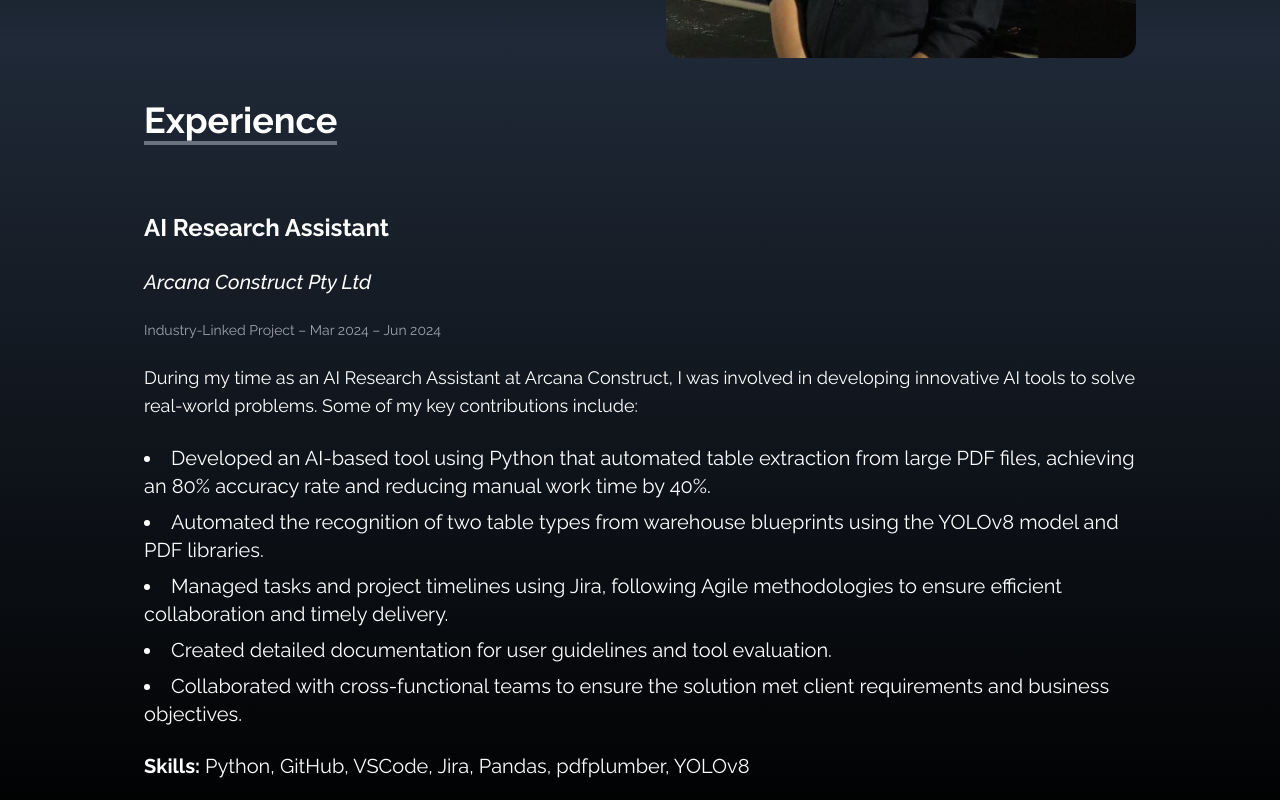
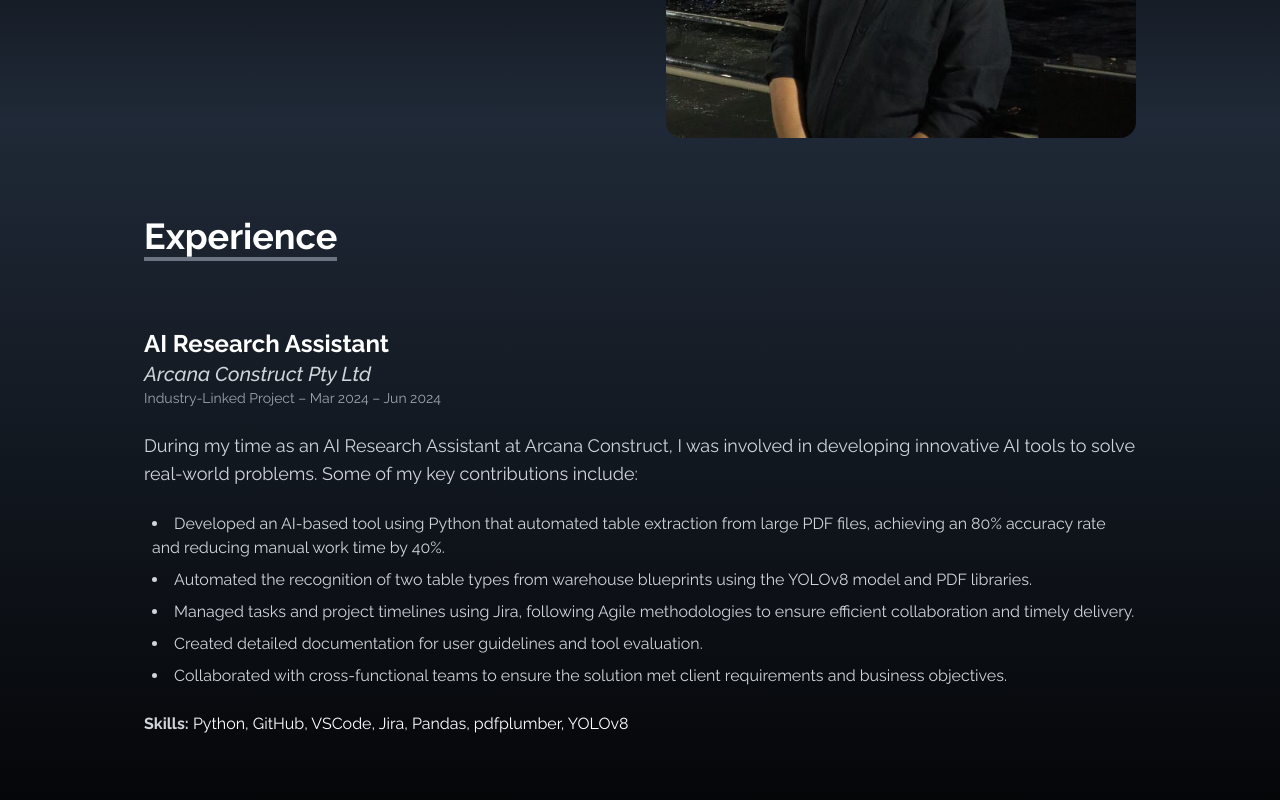
Before and after one commit to andrewhuynh561/portfolio-project, a React (Create React App) app: page / in a window 1280 px wide. Shown: the part 760-1560 px from the top of the page. Built offline with nearby package versions, Linux system fonts and the light colour scheme.

Commit message:
updated reponsiveness

```diff
--- a/src/App.js
+++ b/src/App.js
@@ -8,12 +8,11 @@
 import Education from './components/Education';
 import Contact from './components/Contact';
 
-
-
 function App() {
   return (
-    <div >
+    <div className="min-h-screen bg-black">
       <NavBar/>
+      <div className="pt-16 md:pt-20">
         <SocialLinks/>
         <About/>
         <Experience/>
@@ -21,7 +20,7 @@
         <Skills/>
         <Education/>
         <Contact/>
-
+      </div>
     </div>
   );
 }
--- a/src/components/Experience.jsx
+++ b/src/components/Experience.jsx
@@ -4,49 +4,49 @@
   return (
     <div
       name="experience"
-      className="w-full h-screen bg-gradient-to-b from-gray-800 to-black text-white"
+      className="w-full min-h-screen bg-gradient-to-b from-gray-800 to-black text-white py-16 md:py-20"
     >
-      <div className="max-w-screen-lg p-4 mx-auto flex flex-col justify-center w-full h-full">
+      <div className="max-w-screen-lg p-4 mx-auto flex flex-col justify-center w-full">
         <div className="pb-8">
-          <p className="text-4xl font-bold inline border-b-4 border-gray-500">
+          <p className="text-3xl md:text-4xl font-bold inline border-b-4 border-gray-500">
             Experience
           </p>
         </div>
 
-        <div className="text-xl mt-10 space-y-6">
-          <p className="text-2xl font-semibold">AI Research Assistant</p>
-          <p className="italic">Arcana Construct Pty Ltd</p>
-          <p className="text-sm text-gray-400">Industry-Linked Project – Mar 2024 – Jun 2024</p>
+        <div className="text-base md:text-xl mt-6 md:mt-10 space-y-4 md:space-y-6">
+          <div>
+            <p className="text-xl md:text-2xl font-semibold">AI Research Assistant</p>
+            <p className="italic text-gray-300">Arcana Construct Pty Ltd</p>
+            <p className="text-sm text-gray-400">Industry-Linked Project – Mar 2024 – Jun 2024</p>
+          </div>
 
-          <p className="text-lg">
+          <p className="text-base md:text-lg text-gray-300">
             During my time as an AI Research Assistant at Arcana Construct, I was
             involved in developing innovative AI tools to solve real-world
             problems. Some of my key contributions include:
           </p>
 
-          <ul className="list-disc list-inside space-y-2">
-            <li>
-            Developed an AI-based tool using Python that automated table extraction from large PDF files, achieving an 80% accuracy rate and reducing manual work time by 40%.
+          <ul className="list-disc list-inside space-y-2 text-sm md:text-base text-gray-300">
+            <li className="ml-2">
+              Developed an AI-based tool using Python that automated table extraction from large PDF files, achieving an 80% accuracy rate and reducing manual work time by 40%.
             </li>
-            <li>
-            Automated the recognition of two table types from warehouse blueprints using the YOLOv8 model and PDF libraries.
+            <li className="ml-2">
+              Automated the recognition of two table types from warehouse blueprints using the YOLOv8 model and PDF libraries.
             </li>
-            <li>
-            Managed tasks and project timelines using Jira, following Agile methodologies to ensure efficient collaboration and timely delivery.
+            <li className="ml-2">
+              Managed tasks and project timelines using Jira, following Agile methodologies to ensure efficient collaboration and timely delivery.
             </li>
-            <li>
-              Created detailed documentation for user guidelines and tool
-              evaluation.
+            <li className="ml-2">
+              Created detailed documentation for user guidelines and tool evaluation.
             </li>
-            <li>
-              Collaborated with cross-functional teams to ensure the solution
-              met client requirements and business objectives.
+            <li className="ml-2">
+              Collaborated with cross-functional teams to ensure the solution met client requirements and business objectives.
             </li>
           </ul>
-          <p className="mt-4">
-            <strong>Skills:</strong> Python, GitHub, VSCode, Jira, Pandas, pdfplumber, YOLOv8
+
+          <p className="mt-4 text-sm md:text-base">
+            <strong className="text-gray-300">Skills:</strong> Python, GitHub, VSCode, Jira, Pandas, pdfplumber, YOLOv8
           </p>
-
         </div>
       </div>
     </div>
--- a/src/components/NavBar.jsx
+++ b/src/components/NavBar.jsx
@@ -1,10 +1,6 @@
 import React, { useState } from 'react';
 import {FaBars,FaTimes} from 'react-icons/fa';
 import {Link} from 'react-scroll'
-
-
-
-
 
 const NavBar = () => {
     const[nav,setNav]=useState(false);
@@ -36,15 +32,15 @@
         },
     ];
   return (
-    <div className='flex justify-between items-center w-full h-20 text-white fixed bg-black px-4 '>
+    <div className='flex justify-between items-center w-full h-16 md:h-20 text-white fixed bg-black px-4 z-50'>
       <div>
-        <h1 className='text-5xl ml-2 mt-2 '>Andrew Huynh</h1>
+        <h1 className='text-2xl md:text-4xl font-bold'>Andrew Huynh</h1>
       </div>
         <ul className='hidden md:flex items-center'>
             { links.map(({id,link}) => (
-                <li key={id} className='px-4 capitalize cursor-pointer font-medium text-gray-500 hover:scale-105 duration-200 '>
-                    <Link to={link} smooth duration={500} >{link}</Link>
-                    </li>
+                <li key={id} className='px-4 capitalize cursor-pointer font-medium text-gray-500 hover:scale-105 duration-200'>
+                    <Link to={link} smooth duration={500}>{link}</Link>
+                </li>
             ))}
         </ul>
 
@@ -55,15 +51,15 @@
         {nav && (
             <ul className="flex flex-col
             justify-center items-center
-            absolute top-0 left-0 w-full
-            h-screen bg-gradient-to-b from-black to-gray-800 text-gray-500">
+            absolute top-16 left-0 w-full
+            h-[calc(100vh-4rem)] bg-gradient-to-b from-black to-gray-800 text-gray-500">
 
                 { links.map(({id,link}) => (
-                    <li key={id} className='px-4 capitalize cursor-pointer py-6 '>
+                    <li key={id} className='px-4 capitalize cursor-pointer py-4 text-lg'>
                        <Link
                        onClick={() => setNav(!nav)}
-                       to={link} smooth duration={500} >{link}</Link>
-                        </li>
+                       to={link} smooth duration={500}>{link}</Link>
+                    </li>
                 ))}
 
             </ul>
--- a/src/components/Projects.jsx
+++ b/src/components/Projects.jsx
@@ -84,17 +84,17 @@
     >
       <div className="max-w-screen-lg p-4 mx-auto flex flex-col justify-center w-full h-full">
         <div className="pb-8">
-          <p className="text-4xl font-bold inline border-b-4 border-gray-500">
+          <p className="text-3xl md:text-4xl font-bold inline border-b-4 border-gray-500">
             Projects
           </p>
           <p className="py-6">Click on the project to view more details.</p>
         </div>
 
-        <div className="grid sm:grid-cols-2 md:grid-cols-3 gap-8 px-12 sm:px-0">
+        <div className="grid grid-cols-1 sm:grid-cols-2 lg:grid-cols-3 gap-4 md:gap-8 px-4 sm:px-0">
           {portfolios.map((project) => (
             <div
               key={project.id}
-              className="shadow-md shadow-gray-600 rounded-lg overflow-hidden cursor-pointer"
+              className="shadow-md shadow-gray-600 rounded-lg overflow-hidden cursor-pointer hover:shadow-xl transition-shadow duration-300"
               onClick={() => openModal(project)}
             >
               <img
@@ -103,8 +103,8 @@
                 className="rounded-t-lg duration-200 hover:scale-105 w-full h-48 object-cover"
               />
               <div className="p-4">
-                <h3 className="text-xl font-bold">{project.title}</h3>
-                <p className="text-sm text-gray-400 mt-2">{project.description}</p>
+                <h3 className="text-lg md:text-xl font-bold">{project.title}</h3>
+                <p className="text-sm text-gray-400 mt-2 line-clamp-2">{project.description}</p>
                 <div className="flex flex-wrap gap-2 mt-3">
                   {project.skills.map((skill, index) => (
                     <span
@@ -123,20 +123,20 @@
 
       {/* Modal */}
       {selectedProject && (
-        <div className="fixed inset-0 bg-black bg-opacity-75 flex justify-center items-center z-50">
-          <div className="bg-gray-800 p-8 rounded-lg max-w-lg w-full">
+        <div className="fixed inset-0 bg-black bg-opacity-75 flex justify-center items-center z-50 p-4">
+          <div className="bg-gray-800 p-4 md:p-8 rounded-lg max-w-lg w-full max-h-[90vh] overflow-y-auto">
             <div className="flex justify-between items-center">
-              <h3 className="text-2xl font-bold text-white">{selectedProject.title}</h3>
-              <button className="text-white text-xl" onClick={closeModal}>
+              <h3 className="text-xl md:text-2xl font-bold text-white">{selectedProject.title}</h3>
+              <button className="text-white text-xl hover:text-gray-300 transition-colors" onClick={closeModal}>
                 &times;
               </button>
             </div>
             <img
               src={selectedProject.src}
               alt={selectedProject.title}
-              className="mt-4 rounded-lg w-full h-64 object-cover"
+              className="mt-4 rounded-lg w-full h-48 md:h-64 object-cover"
             />
-            <p className="mt-4 text-white">{selectedProject.description}</p>
+            <p className="mt-4 text-white text-sm md:text-base">{selectedProject.description}</p>
             <div className="flex flex-wrap gap-2 mt-3">
               {selectedProject.skills.map((skill, index) => (
                 <span
@@ -147,10 +147,10 @@
                 </span>
               ))}
             </div>
-            <div className="flex justify-between mt-6">
+            <div className="flex flex-col sm:flex-row justify-between gap-4 mt-6">
               <a
                 href={selectedProject.demo}
-                className="px-4 py-2 bg-blue-600 text-white rounded-lg hover:bg-blue-500 transition duration-200"
+                className="px-4 py-2 bg-blue-600 text-white rounded-lg hover:bg-blue-500 transition duration-200 text-center"
                 target="_blank"
                 rel="noopener noreferrer"
               >
@@ -158,7 +158,7 @@
               </a>
               <a
                 href={selectedProject.code}
-                className="px-4 py-2 bg-green-600 text-white rounded-lg hover:bg-green-500 transition duration-200"
+                className="px-4 py-2 bg-green-600 text-white rounded-lg hover:bg-green-500 transition duration-200 text-center"
                 target="_blank"
                 rel="noopener noreferrer"
               >
```
Lines whose indentation alone changed are shown as unchanged.
